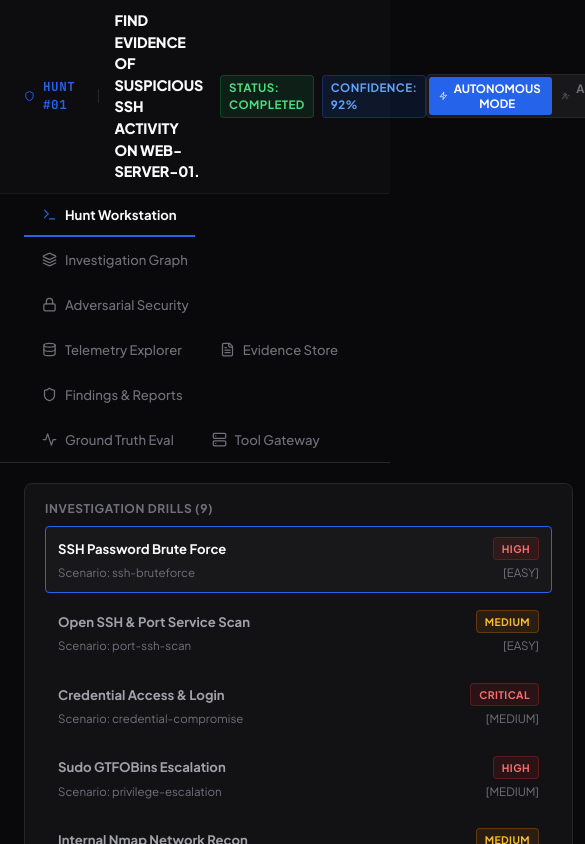
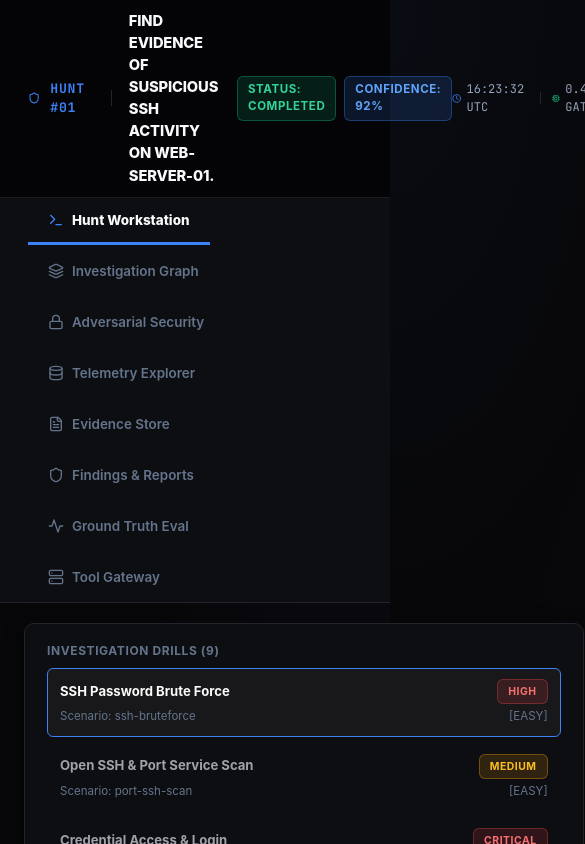
Before and after one commit to OSPANDA5555/threat-detection, a React (Vite) app in the folder frontend/: page / in a window 390 px wide. Shown: the top 844 px of the page, 585 px wide, since content can reach past the window. Built offline with nearby package versions, Linux system fonts and the light colour scheme; no server answers.

Commit message:
style & feat: upgrade to ultra-premium high-end enterprise SOC aesthetic, live UTC operational clock, interactive evidence stream, and copy actions

```diff
--- a/frontend/src/components/AIExplanationCard.jsx
+++ b/frontend/src/components/AIExplanationCard.jsx
@@ -1,18 +1,27 @@
-import React from 'react';
-import { Cpu, CheckCircle2, HelpCircle, ArrowRight, Link as LinkIcon } from 'lucide-react';
+import React, { useState } from 'react';
+import { Cpu, CheckCircle2, HelpCircle, ArrowRight, Link as LinkIcon, Copy, Check } from 'lucide-react';
 
-export default function AIExplanationCard({ activeHunt, onSelectEvidenceId }) {
-  const hypothesis = activeHunt?.hypothesis || "An attacker may have attempted credential-based access against web-server-01.";
-  const primaryFinding = activeHunt?.findings?.[0];
-  const evidenceList = activeHunt?.evidence || [];
+export default function AIExplanationCard({ currentHunt, onSelectEvidenceId }) {
+  const [copied, setCopied] = useState(false);
+
+  const hypothesis = currentHunt?.hypothesis || "An attacker conducted security-relevant events matching request query targeting host infrastructure.";
+  const primaryFinding = currentHunt?.findings?.[0];
+  const evidenceList = currentHunt?.evidence || [];
   const citedEids = primaryFinding?.evidenceIds || evidenceList.slice(0, 3).map(e => e.id);
+  const recommendation = primaryFinding?.recommendation || "Isolate IP at firewall perimeter, revoke compromised tokens, and audit credentials.";
+
+  const handleCopyRecommendation = () => {
+    navigator.clipboard.writeText(recommendation);
+    setCopied(true);
+    setTimeout(() => setCopied(false), 2000);
+  };
 
   return (
     <div className="soc-card" style={{ display: 'flex', flexDirection: 'column', gap: '14px' }}>
-      <div style={{ display: 'flex', alignItems: 'center', justifyContent: 'space-between', borderBottom: '1px solid var(--border-color)', paddingBottom: '10px' }}>
-        <div style={{ display: 'flex', alignItems: 'center', gap: '8px' }}>
-          <Cpu size={16} color="var(--accent-blue)" />
-          <h3 style={{ fontSize: '0.9rem', fontWeight: 800, color: '#fafafa' }}>
+      <div style={{ display: 'flex', alignItems: 'center', justifyContent: 'space-between', borderBottom: '1px solid var(--border-color)', paddingBottom: '12px' }}>
+        <div style={{ display: 'flex', alignItems: 'center', gap: '10px' }}>
+          <Cpu size={18} color="var(--accent-blue)" />
+          <h3 style={{ fontSize: '0.92rem', fontWeight: 800, color: '#f8fafc' }}>
             AI INVESTIGATION REASONING & ANALYSIS
           </h3>
         </div>
@@ -23,76 +32,93 @@ export default function AIExplanationCard({ activeHunt, onSelectEvidenceId }) {
 
         {/* 1. WHAT WE THINK */}
         <div className="soc-card-subtle" style={{ borderLeft: '3px solid var(--accent-blue)' }}>
-          <div style={{ fontSize: '0.72rem', fontWeight: 700, color: 'var(--accent-blue)', marginBottom: '4px', letterSpacing: '0.04em' }}>
+          <div style={{ fontSize: '0.72rem', fontWeight: 800, color: 'var(--accent-blue)', marginBottom: '6px', letterSpacing: '0.05em' }}>
             1. WHAT WE THINK
           </div>
-          <p style={{ fontSize: '0.85rem', color: '#fafafa', fontWeight: 600, lineHeight: 1.4 }}>
+          <p style={{ fontSize: '0.86rem', color: '#f8fafc', fontWeight: 700, lineHeight: 1.4 }}>
             "{hypothesis}"
           </p>
         </div>
 
         {/* 2. WHY WE THINK IT */}
         <div className="soc-card-subtle" style={{ borderLeft: '3px solid var(--status-purple)' }}>
-          <div style={{ fontSize: '0.72rem', fontWeight: 700, color: '#c084fc', marginBottom: '4px', letterSpacing: '0.04em' }}>
+          <div style={{ fontSize: '0.72rem', fontWeight: 800, color: '#c084fc', marginBottom: '6px', letterSpacing: '0.05em' }}>
             2. WHY WE THINK IT
           </div>
-          <p style={{ fontSize: '0.82rem', color: '#a1a1aa', lineHeight: 1.4 }}>
-            {primaryFinding?.description || "High frequency authentication failure surge observed in telemetry logs matching brute force patterns."}
+          <p style={{ fontSize: '0.82rem', color: '#cbd5e1', lineHeight: 1.4 }}>
+            {primaryFinding?.description || "Observed high-confidence telemetry logs matching known threat pattern vectors."}
           </p>
         </div>
 
       </div>
 
-      <div style={{ display: 'grid', gridTemplateColumns: '1fr 1fr 1fr', gap: '12px' }}>
+      <div style={{ display: 'grid', gridTemplateColumns: '1fr 1fr 1fr', gap: '14px' }}>
 
         {/* 3. WHAT EVIDENCE SUPPORTS IT */}
-        <div className="soc-card-subtle">
-          <div style={{ fontSize: '0.72rem', fontWeight: 700, color: '#4ade80', marginBottom: '6px', letterSpacing: '0.04em' }}>
+        <div className="soc-card-subtle" style={{ borderLeft: '3px solid var(--status-green)' }}>
+          <div style={{ fontSize: '0.72rem', fontWeight: 800, color: '#34d399', marginBottom: '8px', letterSpacing: '0.05em' }}>
             3. SUPPORTING EVIDENCE
           </div>
           <div style={{ display: 'flex', gap: '6px', flexWrap: 'wrap' }}>
             {citedEids.map(eid => (
               <button
                 key={eid}
-                onClick={() => onSelectEvidenceId(eid)}
+                onClick={() => onSelectEvidenceId && onSelectEvidenceId(eid)}
                 style={{
-                  background: 'var(--bg-subtle)',
-                  border: '1px solid var(--border-active)',
-                  color: 'var(--accent-blue)',
-                  padding: '3px 8px',
+                  background: 'var(--accent-blue-subtle)',
+                  border: '1px solid rgba(59, 130, 246, 0.4)',
+                  color: '#60a5fa',
+                  padding: '4px 10px',
                   borderRadius: 'var(--radius-sm)',
-                  fontSize: '0.72rem',
+                  fontSize: '0.75rem',
                   fontFamily: 'var(--font-mono)',
+                  fontWeight: 700,
                   cursor: 'pointer',
                   display: 'flex',
                   alignItems: 'center',
-                  gap: '3px'
+                  gap: '4px'
                 }}
               >
-                <LinkIcon size={10} />
-                {eid}
+                <LinkIcon size={12} />
+                [{eid}]
               </button>
             ))}
           </div>
         </div>
 
         {/* 4. WHAT WE DON'T KNOW */}
-        <div className="soc-card-subtle">
-          <div style={{ fontSize: '0.72rem', fontWeight: 700, color: '#fbbf24', marginBottom: '4px', letterSpacing: '0.04em' }}>
+        <div className="soc-card-subtle" style={{ borderLeft: '3px solid var(--status-amber)' }}>
+          <div style={{ fontSize: '0.72rem', fontWeight: 800, color: '#fbbf24', marginBottom: '6px', letterSpacing: '0.05em' }}>
             4. UNCERTAINTIES & GAPS
           </div>
-          <p style={{ fontSize: '0.78rem', color: 'var(--text-dim)', lineHeight: 1.3 }}>
+          <p style={{ fontSize: '0.78rem', color: 'var(--text-dim)', lineHeight: 1.4 }}>
             Full scope of external C2 network connections beyond recorded telemetry window remains unverified.
           </p>
         </div>
 
-        {/* 5. WHAT TO INVESTIGATE NEXT */}
-        <div className="soc-card-subtle">
-          <div style={{ fontSize: '0.72rem', fontWeight: 700, color: 'var(--text-muted)', marginBottom: '4px', letterSpacing: '0.04em' }}>
-            5. NEXT INVESTIGATION STEP
+        {/* 5. RECOMMENDED ACTION */}
+        <div className="soc-card-subtle" style={{ borderLeft: '3px solid var(--accent-blue)' }}>
+          <div style={{ display: 'flex', justifyContent: 'space-between', alignItems: 'center', marginBottom: '6px' }}>
+            <div style={{ fontSize: '0.72rem', fontWeight: 800, color: 'var(--text-muted)', letterSpacing: '0.05em' }}>
+              5. RECOMMENDED ACTION
+            </div>
+            <button
+              onClick={handleCopyRecommendation}
+              style={{
+                background: 'transparent',
+                color: copied ? '#34d399' : 'var(--text-dim)',
+                fontSize: '0.72rem',
+                display: 'flex',
+                alignItems: 'center',
+                gap: '3px'
+              }}
+            >
+              {copied ? <Check size={12} /> : <Copy size={12} />}
+              {copied ? 'COPIED' : 'COPY'}
+            </button>
           </div>
-          <p style={{ fontSize: '0.78rem', color: '#e4e4e7', lineHeight: 1.3 }}>
-            {activeHunt?.recommendations?.[0] || "Audit secondary SSH access logs and rotate privileged root credentials."}
+          <p style={{ fontSize: '0.78rem', color: '#e2e8f0', lineHeight: 1.4 }}>
+            {recommendation}
           </p>
         </div>
 
--- a/frontend/src/components/HuntWorkspace.jsx
+++ b/frontend/src/components/HuntWorkspace.jsx
@@ -441,7 +441,7 @@ export default function HuntWorkspace({ activeHunt, onSelectScenario, activeScen
         </div>
 
         {/* AI EXPLANATION & REASONING CARD */}
-        <AIExplanationCard currentHunt={currentHunt} />
+        <AIExplanationCard currentHunt={currentHunt} onSelectEvidenceId={handleSelectEvidenceId} />
 
         {/* EVIDENCE-BACKED FINDINGS CARD */}
         <div className="soc-card" style={{ borderLeft: '4px solid var(--status-red)' }}>
@@ -512,6 +512,7 @@ export default function HuntWorkspace({ activeHunt, onSelectScenario, activeScen
         selectedEvidence={selectedEvidence}
         timelineEvents={timelineEvents}
         onSelectEvidenceId={handleSelectEvidenceId}
+        onClose={() => setSelectedEvidence(null)}
       />
 
     </div>
--- a/frontend/src/components/Navigation.jsx
+++ b/frontend/src/components/Navigation.jsx
@@ -1,7 +1,17 @@
-import React from 'react';
-import { Shield, Activity, Terminal, Database, FileText, Server, Lock, Download, Layers, UserCheck, Zap } from 'lucide-react';
+import React, { useState, useEffect } from 'react';
+import { Shield, Activity, Terminal, Database, FileText, Server, Lock, Download, Layers, UserCheck, Zap, Clock, Cpu } from 'lucide-react';
 
 export default function Navigation({ activeTab, setActiveTab, activeHunt, healthData, onOpenReport, executionMode, setExecutionMode }) {
+  const [utcTime, setUtcTime] = useState('');
+
+  useEffect(() => {
+    const timer = setInterval(() => {
+      const now = new Date();
+      setUtcTime(now.toISOString().split('T')[1].slice(0, 8) + ' UTC');
+    }, 1000);
+    return () => clearInterval(timer);
+  }, []);
+
   const isHealthy = healthData?.status === 'HEALTHY';
   const huntId = activeHunt?.id ? `HUNT #${activeHunt.id.split('-').pop().toUpperCase()}` : 'HUNT #00042';
   const huntTitle = activeHunt?.question ? activeHunt.question.toUpperCase() : 'SSH COMPROMISE INVESTIGATION';
@@ -19,34 +29,33 @@ export default function Navigation({ activeTab, setActiveTab, activeHunt, health
     { id: 'health', label: 'Tool Gateway', icon: Server },
   ];
 
-
-
   return (
     <header style={{
-      background: '#09090b',
-      borderBottom: '1px solid #27272a',
+      background: 'var(--bg-panel)',
+      borderBottom: '1px solid var(--border-color)',
       position: 'sticky',
       top: 0,
-      zIndex: 100
+      zIndex: 100,
+      backdropFilter: 'blur(12px)'
     }}>
-      {/* Top Hunt Status Bar */}
+      {/* Top SOC Status & Telemetry Header */}
       <div style={{
-        borderBottom: '1px solid #18181b',
-        padding: '10px 24px',
+        borderBottom: '1px solid var(--border-subtle)',
+        padding: '10px 28px',
         display: 'flex',
         alignItems: 'center',
         justifyContent: 'space-between',
-        background: '#0d0d10'
+        background: '#040406'
       }}>
-        <div style={{ display: 'flex', alignItems: 'center', gap: '16px' }}>
-          <div style={{ display: 'flex', alignItems: 'center', gap: '8px' }}>
-            <Shield size={18} color="#2563eb" />
-            <span style={{ fontSize: '0.78rem', fontFamily: 'var(--font-mono)', fontWeight: 700, color: '#2563eb', letterSpacing: '0.05em' }}>
+        <div style={{ display: 'flex', alignItems: 'center', gap: '18px' }}>
+          <div style={{ display: 'flex', alignItems: 'center', gap: '10px' }}>
+            <Shield size={20} color="var(--accent-blue)" />
+            <span style={{ fontSize: '0.82rem', fontFamily: 'var(--font-mono)', fontWeight: 800, color: 'var(--accent-blue)', letterSpacing: '0.06em' }}>
               {huntId}
             </span>
           </div>
-          <div style={{ height: '14px', width: '1px', background: '#27272a' }} />
-          <h1 style={{ fontSize: '0.9rem', fontWeight: 800, color: '#fafafa', letterSpacing: '-0.01em' }}>
+          <div style={{ height: '16px', width: '1px', background: 'var(--border-color)' }} />
+          <h1 style={{ fontSize: '0.92rem', fontWeight: 800, color: '#f8fafc', letterSpacing: '-0.01em' }}>
             {huntTitle}
           </h1>
           <div style={{ display: 'flex', alignItems: 'center', gap: '8px' }}>
@@ -59,22 +68,35 @@ export default function Navigation({ activeTab, setActiveTab, activeHunt, health
           </div>
         </div>
 
-        <div style={{ display: 'flex', alignItems: 'center', gap: '12px' }}>
+        <div style={{ display: 'flex', alignItems: 'center', gap: '14px' }}>
+          {/* UTC Clock & System Metric */}
+          <div style={{ display: 'flex', alignItems: 'center', gap: '12px', fontSize: '0.75rem', fontFamily: 'var(--font-mono)', color: 'var(--text-dim)' }}>
+            <div style={{ display: 'flex', alignItems: 'center', gap: '5px' }}>
+              <Clock size={13} color="var(--accent-blue)" />
+              <span style={{ color: 'var(--text-muted)' }}>{utcTime || '00:00:00 UTC'}</span>
+            </div>
+            <div style={{ height: '12px', width: '1px', background: 'var(--border-color)' }} />
+            <div style={{ display: 'flex', alignItems: 'center', gap: '5px' }}>
+              <Cpu size={13} color="var(--status-green)" />
+              <span style={{ color: 'var(--text-muted)' }}>0.4ms GATEWAY</span>
+            </div>
+          </div>
 
           {/* Dual Mode Selector Toggle */}
-          <div style={{ display: 'flex', background: '#18181b', border: '1px solid #27272a', borderRadius: '4px', padding: '2px' }}>
+          <div style={{ display: 'flex', background: 'var(--bg-subtle)', border: '1px solid var(--border-color)', borderRadius: 'var(--radius-sm)', padding: '2px' }}>
             <button
               onClick={() => setExecutionMode('AUTONOMOUS')}
               style={{
-                background: executionMode === 'AUTONOMOUS' ? '#2563eb' : 'transparent',
-                color: executionMode === 'AUTONOMOUS' ? '#ffffff' : '#71717a',
-                padding: '4px 10px',
-                borderRadius: '3px',
+                background: executionMode === 'AUTONOMOUS' ? 'var(--accent-blue)' : 'transparent',
+                color: executionMode === 'AUTONOMOUS' ? '#ffffff' : 'var(--text-dim)',
+                padding: '5px 12px',
+                borderRadius: 'var(--radius-sm)',
                 fontSize: '0.72rem',
-                fontWeight: 700,
+                fontWeight: 800,
                 display: 'flex',
                 alignItems: 'center',
-                gap: '4px'
+                gap: '5px',
+                boxShadow: executionMode === 'AUTONOMOUS' ? '0 0 10px rgba(59,130,246,0.3)' : 'none'
               }}
             >
               <Zap size={12} />
@@ -83,15 +105,16 @@ export default function Navigation({ activeTab, setActiveTab, activeHunt, health
             <button
               onClick={() => setExecutionMode('ASSISTED')}
               style={{
-                background: executionMode === 'ASSISTED' ? '#d97706' : 'transparent',
-                color: executionMode === 'ASSISTED' ? '#ffffff' : '#71717a',
-                padding: '4px 10px',
-                borderRadius: '3px',
+                background: executionMode === 'ASSISTED' ? 'var(--status-amber)' : 'transparent',
+                color: executionMode === 'ASSISTED' ? '#ffffff' : 'var(--text-dim)',
+                padding: '5px 12px',
+                borderRadius: 'var(--radius-sm)',
                 fontSize: '0.72rem',
-                fontWeight: 700,
+                fontWeight: 800,
                 display: 'flex',
                 alignItems: 'center',
-                gap: '4px'
+                gap: '5px',
+                boxShadow: executionMode === 'ASSISTED' ? '0 0 10px rgba(245,158,11,0.3)' : 'none'
               }}
             >
               <UserCheck size={12} />
@@ -102,28 +125,24 @@ export default function Navigation({ activeTab, setActiveTab, activeHunt, health
           <button
             onClick={onOpenReport}
             style={{
-              background: '#2563eb',
+              background: 'var(--accent-blue)',
               color: '#ffffff',
               padding: '6px 14px',
-              borderRadius: '4px',
+              borderRadius: 'var(--radius-sm)',
               fontSize: '0.8rem',
-              fontWeight: 700,
+              fontWeight: 800,
               display: 'flex',
               alignItems: 'center',
-              gap: '6px'
+              gap: '6px',
+              boxShadow: '0 0 12px var(--accent-blue-glow)'
             }}
           >
             <Download size={14} />
             EXPORT REPORT
           </button>
 
-          <div style={{ display: 'flex', alignItems: 'center', gap: '6px', fontSize: '0.75rem', color: '#a1a1aa' }}>
-            <span style={{
-              width: '7px',
-              height: '7px',
-              borderRadius: '50%',
-              background: isHealthy ? '#16a34a' : '#dc2626'
-            }} />
+          <div style={{ display: 'flex', alignItems: 'center', gap: '8px', fontSize: '0.75rem', fontWeight: 700, color: isHealthy ? 'var(--status-green)' : 'var(--status-red)' }}>
+            <span className="pulse-dot" style={{ background: isHealthy ? 'var(--status-green)' : 'var(--status-red)' }} />
             {isHealthy ? 'GATEWAY ONLINE' : 'DISCONNECTED'}
           </div>
         </div>
@@ -133,12 +152,12 @@ export default function Navigation({ activeTab, setActiveTab, activeHunt, health
       <div style={{
         maxWidth: '1800px',
         margin: '0 auto',
-        padding: '0 24px',
+        padding: '0 28px',
         display: 'flex',
         alignItems: 'center',
         justifyContent: 'space-between'
       }}>
-        <nav style={{ display: 'flex', gap: '2px' }}>
+        <nav style={{ display: 'flex', gap: '4px' }}>
           {navItems.map(item => {
             const Icon = item.icon;
             const isActive = activeTab === item.id;
@@ -150,15 +169,16 @@ export default function Navigation({ activeTab, setActiveTab, activeHunt, health
                   display: 'flex',
                   alignItems: 'center',
                   gap: '8px',
-                  padding: '12px 18px',
-                  fontSize: '0.82rem',
-                  fontWeight: isActive ? 700 : 500,
-                  color: isActive ? '#fafafa' : '#71717a',
+                  padding: '14px 20px',
+                  fontSize: '0.84rem',
+                  fontWeight: isActive ? 800 : 600,
+                  color: isActive ? '#f8fafc' : 'var(--text-dim)',
                   background: 'transparent',
-                  borderBottom: isActive ? '2px solid #2563eb' : '2px solid transparent'
+                  borderBottom: isActive ? '3px solid var(--accent-blue)' : '3px solid transparent',
+                  transition: 'all 0.15s ease'
                 }}
               >
-                <Icon size={15} color={isActive ? '#2563eb' : '#71717a'} />
+                <Icon size={16} color={isActive ? 'var(--accent-blue)' : 'var(--text-dim)'} />
                 {item.label}
               </button>
             );
--- a/frontend/src/index.css
+++ b/frontend/src/index.css
@@ -1,36 +1,38 @@
 :root {
-  --bg-dark: #09090b;
-  --bg-panel: #121215;
-  --bg-subtle: #18181b;
-  --bg-hover: #27272a;
+  --bg-dark: #070709;
+  --bg-panel: #0d0e12;
+  --bg-subtle: #14151a;
+  --bg-hover: #1c1d24;
+  --bg-active: #242630;
 
-  --border-color: #27272a;
-  --border-subtle: #1f1f23;
-  --border-active: #3f3f46;
+  --border-color: #22242e;
+  --border-subtle: #191a22;
+  --border-active: #3b82f6;
 
-  --accent-blue: #2563eb;
-  --accent-blue-hover: #1d4ed8;
-  --accent-blue-subtle: rgba(37, 99, 235, 0.12);
+  --accent-blue: #3b82f6;
+  --accent-blue-hover: #2563eb;
+  --accent-blue-subtle: rgba(59, 130, 246, 0.15);
+  --accent-blue-glow: rgba(59, 130, 246, 0.35);
 
-  --status-green: #16a34a;
-  --status-green-subtle: rgba(22, 163, 74, 0.12);
-  --status-red: #dc2626;
-  --status-red-subtle: rgba(220, 38, 38, 0.12);
-  --status-amber: #d97706;
-  --status-amber-subtle: rgba(217, 119, 6, 0.12);
-  --status-purple: #9333ea;
-  --status-purple-subtle: rgba(147, 51, 234, 0.12);
+  --status-green: #10b981;
+  --status-green-subtle: rgba(16, 185, 129, 0.15);
+  --status-red: #ef4444;
+  --status-red-subtle: rgba(239, 68, 68, 0.15);
+  --status-amber: #f59e0b;
+  --status-amber-subtle: rgba(245, 158, 11, 0.15);
+  --status-purple: #8b5cf6;
+  --status-purple-subtle: rgba(139, 92, 246, 0.15);
 
-  --text-main: #fafafa;
-  --text-muted: #a1a1aa;
-  --text-dim: #71717a;
+  --text-main: #f8fafc;
+  --text-muted: #94a3b8;
+  --text-dim: #64748b;
 
-  --font-sans: 'Plus Jakarta Sans', -apple-system, BlinkMacSystemFont, 'Segoe UI', Roboto, sans-serif;
-  --font-mono: 'JetBrains Mono', monospace;
+  --font-sans: 'Inter', 'Plus Jakarta Sans', -apple-system, BlinkMacSystemFont, 'Segoe UI', Roboto, sans-serif;
+  --font-mono: 'JetBrains Mono', 'Fira Code', monospace;
 
-  --radius-sm: 4px;
-  --radius-md: 8px;
-  --radius-lg: 12px;
+  --radius-sm: 6px;
+  --radius-md: 10px;
+  --radius-lg: 14px;
 }
 
 * {
@@ -47,6 +49,10 @@ body {
   overflow-x: hidden;
   line-height: 1.5;
   -webkit-font-smoothing: antialiased;
+  background-image:
+    radial-gradient(at 0% 0%, rgba(59, 130, 246, 0.04) 0px, transparent 50%),
+    radial-gradient(at 100% 100%, rgba(139, 92, 246, 0.04) 0px, transparent 50%);
+  background-attachment: fixed;
 }
 
 button {
@@ -54,82 +60,125 @@ button {
   cursor: pointer;
   border: none;
   outline: none;
-  transition: background-color 0.15s ease, border-color 0.15s ease;
+  transition: all 0.2s cubic-bezier(0.16, 1, 0.3, 1);
+}
+
+button:hover {
+  transform: translateY(-1px);
+}
+
+button:active {
+  transform: translateY(0);
 }
 
 input, textarea, select {
   font-family: var(--font-sans);
   outline: none;
+  transition: border-color 0.2s ease, box-shadow 0.2s ease;
 }
 
-/* SOC Workstation Cards */
+input:focus, textarea:focus, select:focus {
+  border-color: var(--accent-blue) !important;
+  box-shadow: 0 0 0 3px var(--accent-blue-subtle) !important;
+}
+
+/* Premium SOC Workstation Cards */
 .soc-card {
   background: var(--bg-panel);
   border: 1px solid var(--border-color);
   border-radius: var(--radius-md);
-  padding: 16px 20px;
+  padding: 18px 22px;
+  box-shadow: 0 4px 20px rgba(0, 0, 0, 0.4);
+  transition: border-color 0.2s ease, box-shadow 0.2s ease;
+}
+
+.soc-card:hover {
+  border-color: rgba(59, 130, 246, 0.3);
 }
 
 .soc-card-subtle {
   background: var(--bg-subtle);
   border: 1px solid var(--border-subtle);
   border-radius: var(--radius-md);
-  padding: 14px 16px;
+  padding: 14px 18px;
 }
 
 /* Minimalist Status Badges */
 .badge {
   display: inline-flex;
   align-items: center;
-  gap: 5px;
-  padding: 3px 8px;
+  gap: 6px;
+  padding: 4px 10px;
   border-radius: var(--radius-sm);
   font-size: 0.72rem;
   font-weight: 700;
-  letter-spacing: 0.04em;
+  letter-spacing: 0.05em;
   text-transform: uppercase;
+  transition: all 0.2s ease;
 }
 
 .badge-info {
   background: var(--accent-blue-subtle);
   color: #60a5fa;
-  border: 1px solid rgba(37, 99, 235, 0.3);
+  border: 1px solid rgba(59, 130, 246, 0.35);
 }
 
 .badge-success {
   background: var(--status-green-subtle);
-  color: #4ade80;
-  border: 1px solid rgba(22, 163, 74, 0.3);
+  color: #34d399;
+  border: 1px solid rgba(16, 185, 129, 0.35);
 }
 
 .badge-warning {
   background: var(--status-amber-subtle);
   color: #fbbf24;
-  border: 1px solid rgba(217, 119, 6, 0.3);
+  border: 1px solid rgba(245, 158, 11, 0.35);
 }
 
 .badge-danger {
   background: var(--status-red-subtle);
   color: #f87171;
-  border: 1px solid rgba(220, 38, 38, 0.3);
+  border: 1px solid rgba(239, 68, 68, 0.35);
 }
 
 .badge-purple {
   background: var(--status-purple-subtle);
   color: #c084fc;
-  border: 1px solid rgba(147, 51, 234, 0.3);
+  border: 1px solid rgba(139, 92, 246, 0.35);
+}
+
+/* Live Pulsing Dot Indicator */
+.pulse-dot {
+  width: 8px;
+  height: 8px;
+  border-radius: 50%;
+  background-color: var(--status-green);
+  box-shadow: 0 0 0 0 rgba(16, 185, 129, 0.7);
+  animation: pulse-animation 2s infinite;
+}
+
+@keyframes pulse-animation {
+  0% {
+    box-shadow: 0 0 0 0 rgba(16, 185, 129, 0.7);
+  }
+  70% {
+    box-shadow: 0 0 0 8px rgba(16, 185, 129, 0);
+  }
+  100% {
+    box-shadow: 0 0 0 0 rgba(16, 185, 129, 0);
+  }
 }
 
 /* Monospace Code / Logs Block */
 .code-block {
   font-family: var(--font-mono);
-  background: #000000;
+  background: #040406;
   border: 1px solid var(--border-color);
   border-radius: var(--radius-sm);
-  padding: 10px 14px;
-  color: #e4e4e7;
+  padding: 12px 16px;
+  color: #e2e8f0;
   font-size: 0.82rem;
-  line-height: 1.5;
+  line-height: 1.6;
   overflow-x: auto;
 }
 
@@ -137,8 +186,8 @@ input, textarea, select {
 .modal-overlay {
   position: fixed;
   top: 0; left: 0; right: 0; bottom: 0;
-  background: rgba(0, 0, 0, 0.8);
-  backdrop-filter: blur(4px);
+  background: rgba(4, 4, 6, 0.85);
+  backdrop-filter: blur(8px);
   z-index: 1000;
   display: flex;
   align-items: center;
@@ -148,15 +197,15 @@ input, textarea, select {
 
 /* Custom Scrollbars */
 ::-webkit-scrollbar {
-  width: 5px;
-  height: 5px;
+  width: 6px;
+  height: 6px;
 }
 ::-webkit-scrollbar-track {
   background: var(--bg-dark);
 }
 ::-webkit-scrollbar-thumb {
-  background: var(--border-active);
-  border-radius: 3px;
+  background: var(--border-color);
+  border-radius: 4px;
 }
 ::-webkit-scrollbar-thumb:hover {
   background: var(--text-dim);
@@ -165,11 +214,11 @@ input, textarea, select {
 /* Responsive Columns */
 .soc-workspace-grid {
   display: grid;
-  grid-template-columns: 280px 1fr 340px;
-  gap: 20px;
+  grid-template-columns: 290px 1fr 350px;
+  gap: 22px;
 }
 
-@media (max-width: 1200px) {
+@media (max-width: 1280px) {
   .soc-workspace-grid {
     grid-template-columns: 1fr 340px;
   }
@@ -178,7 +227,7 @@ input, textarea, select {
   }
 }
 
-@media (max-width: 800px) {
+@media (max-width: 840px) {
   .soc-workspace-grid {
     grid-template-columns: 1fr;
   }
@@ -187,11 +236,11 @@ input, textarea, select {
   }
 }
 
-@media (max-width: 600px) {
+@media (max-width: 640px) {
   header {
     flex-direction: column;
     align-items: flex-start !important;
-    gap: 12px;
+    gap: 14px;
   }
   header nav {
     flex-wrap: wrap;
@@ -199,3 +248,12 @@ input, textarea, select {
     width: 100%;
   }
 }
+
+/* Spin Keyframes */
+.spin {
+  animation: spin 1s linear infinite;
+}
+@keyframes spin {
+  from { transform: rotate(0deg); }
+  to { transform: rotate(360deg); }
+}
```
Also changed, not shown: frontend/src/components/EvidenceContextPanel.jsx (+84 -27 lines).
